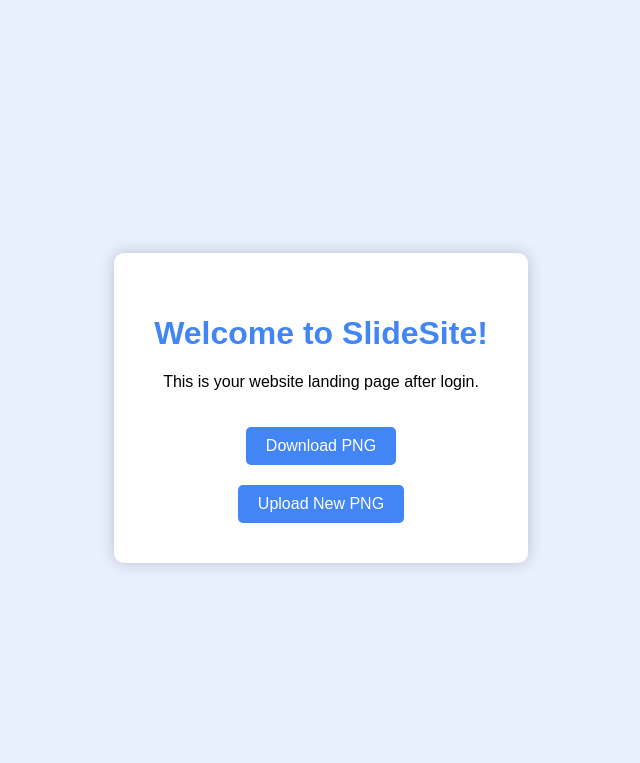
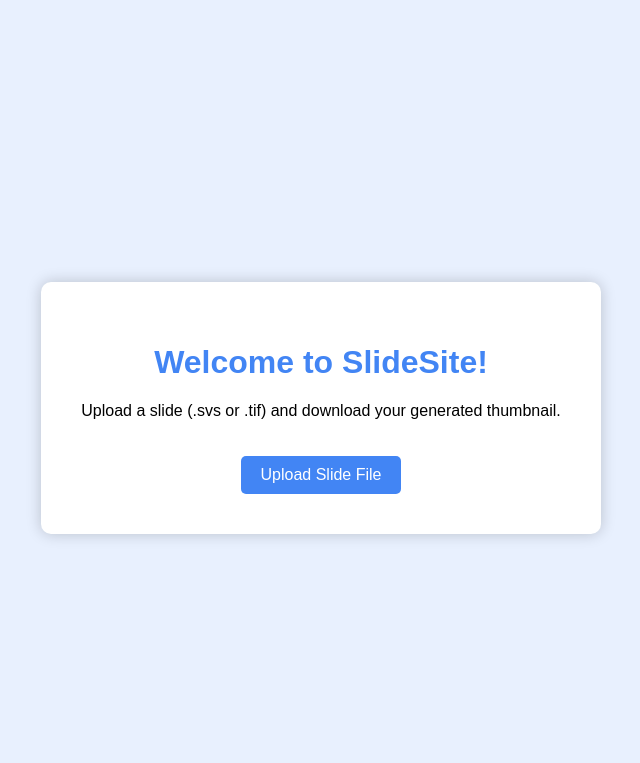
Before and after one commit to Green-Cooperative-Incorporated/SlideSite, a Flask app: page /slidesite in a window 1280 px wide. Shown: the top 763 px of the page, without its empty margins (319-959 px from the left). Run offline with Flask 3, Linux system fonts and the light colour scheme; some libraries are stand-ins or nearby versions.

Commit message:
upload with email and download thumbnail

```diff
--- a/app.py
+++ b/app.py
@@ -4,7 +4,6 @@ import requests
 from flask import send_file, Response
 from werkzeug.security import check_password_hash
 import sqlite3
-
 import json
 from flask_mail import Mail, Message
 
@@ -122,7 +121,9 @@ def login():
 
 @app.route('/slidesite')
 def slidesite():
-    return render_template('slidesite.html')
+    upload_success = request.args.get('upload_success', 'false').lower() == 'true'
+    return render_template('slidesite.html', upload_success=upload_success)
+
 
 @app.route('/register', methods=['GET', 'POST'])
 def register():
@@ -215,49 +216,61 @@ def download_image(filename):
         )
     except Exception as e:
         return f"Download failed: {str(e)}", 500
+
+
 @app.route('/upload', methods=['GET', 'POST'])
 def upload():
     user_email = session.get('user_email')
     if not user_email:
         return "Unauthorized", 401
 
-    # 🔒 Verify user before upload
-    try:
-        check = requests.get(f"{LOCAL_API}/check-user-verified", params={"email": user_email})
-        if check.status_code != 200 or not check.json().get('verified'):
-            flash("You must verify your email before uploading.")
-            return redirect(url_for('upload'))
-    except Exception as e:
-        flash(f"Could not confirm verification: {e}")
-        return redirect(url_for('upload'))
-
     if request.method == 'POST':
         file = request.files.get('file')
-        if not file or not file.filename.lower().endswith('.png'):
-            flash("Please upload a valid PNG file.")
-            return redirect(url_for('upload'))
+
+        if not file or not file.filename.lower().endswith(('.svs', '.tif', '.tiff')):
+            flash("Please upload a valid .svs or .tif file.")
+            return render_template('upload.html', upload_success=False)
 
         filename = secure_filename(file.filename)
 
         try:
             res = requests.post(
-                f"{LOCAL_API}/store-user-image",
-                data={
-                    'user_email': user_email,
-                    'filename': filename
-                },
+                f"{LOCAL_API}/upload-slide",
+                data={'user_email': user_email},
                 files={'file': (filename, file.stream, file.mimetype)}
             )
+
             if res.status_code == 200:
-                flash("File uploaded successfully.")
+                flash("Slide uploaded and thumbnail saved.")
+
+                # ✅ Send confirmation email
+                try:
+                    msg = Message(
+                        "SlideSite - Thumbnail Ready",
+                        recipients=[user_email]
+                    )
+                    msg.body = f"""Hi,
+
+Your slide ({filename}) has been successfully uploaded, and your thumbnail has been generated.
+
+You can download it from your dashboard here:
+{url_for('download_my_image', _external=True)}
+
+Thank you for using SlideSite!
+"""
+                    mail.send(msg)
+                except Exception as e:
+                    flash(f"Upload succeeded, but email failed to send: {e}")
+
+                return redirect(url_for('slidesite', upload_success=True))
             else:
                 flash(f"Upload failed: {res.text}")
         except Exception as e:
-            flash(f"Error connecting to local API: {e}")
+            flash(f"Error sending file to local API: {e}")
 
-        return redirect(url_for('upload'))
+        return render_template('upload.html', upload_success=False)
 
-    return render_template('upload.html')
+    return render_template('upload.html', upload_success=False)
 
 
 if __name__ == '__main__':
--- a/ngrok_url.json
+++ b/ngrok_url.json
@@ -1,3 +1,3 @@
 {
-  "ngrok_url": "https://005a851f9dce.ngrok-free.app"
+  "ngrok_url": "https://b21131ecec32.ngrok-free.app"
 }
--- a/templates/slidesite.html
+++ b/templates/slidesite.html
@@ -17,7 +17,7 @@
       background: white;
       padding: 40px;
       border-radius: 10px;
-      box-shadow: 0 0 15px rgba(0,0,0,0.2);
+      box-shadow: 0 0 15px rgba(0, 0, 0, 0.2);
     }
     h1 {
       color: #4285f4;
@@ -39,17 +39,18 @@
 <body>
   <div class="content">
     <h1>Welcome to SlideSite!</h1>
-    <p>This is your website landing page after login.</p>
-    <a href="{{ url_for('my_image') }}" class="button">
-      Download PNG
+    <p>Upload a slide (.svs or .tif) and download your generated thumbnail.</p>
+
+    <a href="{{ url_for('upload') }}" class="button">
+      Upload Slide File
     </a>
 
-
-    <br>
-
-    <a href="{{ url_for('upload') }}" class="button">
-      Upload New PNG
-    </a>
+    {% if upload_success %}
+      <br>
+      <a href="{{ url_for('my_image') }}" class="button">
+        Download Thumbnail
+      </a>
+    {% endif %}
   </div>
 </body>
 </html>
```
Also changed, not shown: local_api.py (+33 -14 lines), templates/upload.html (+6 -3 lines), test_slide_load.py (added, +9 -0 lines), thumbnail.png (added), 1 other file.
